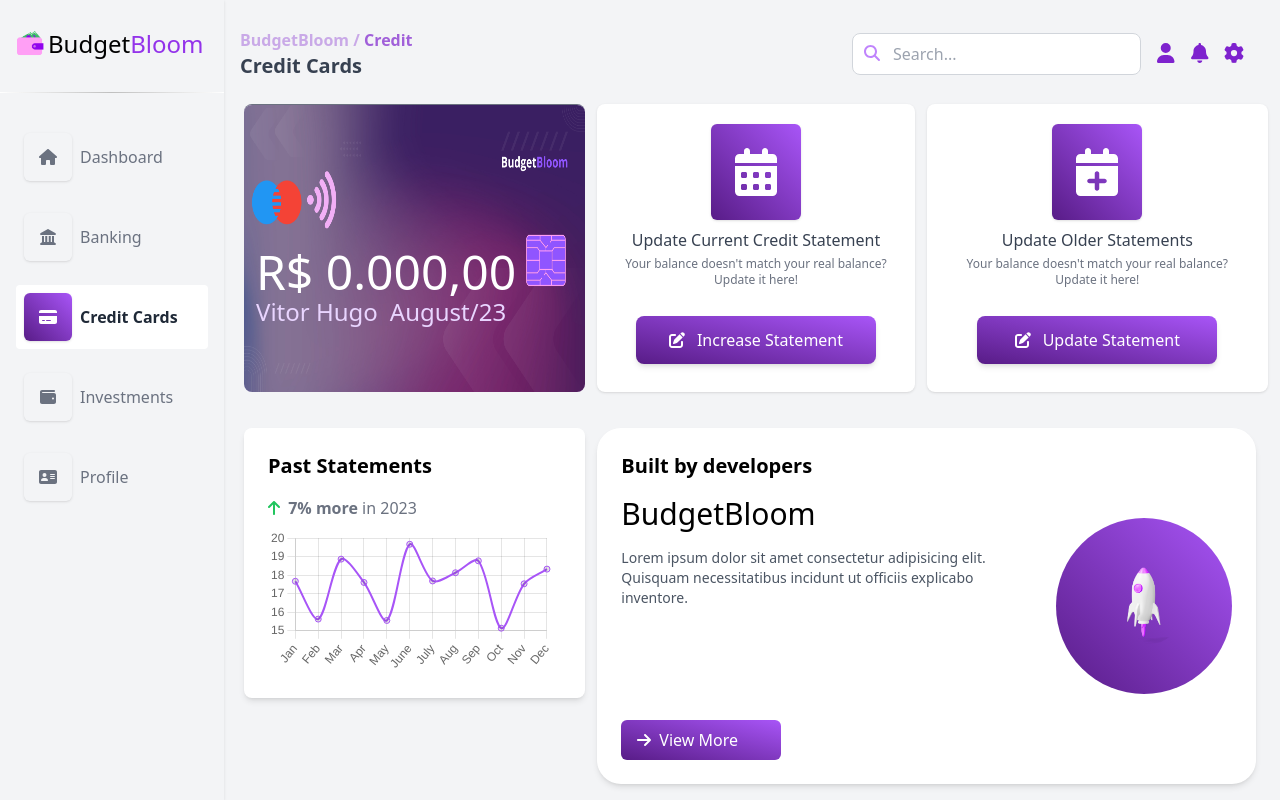
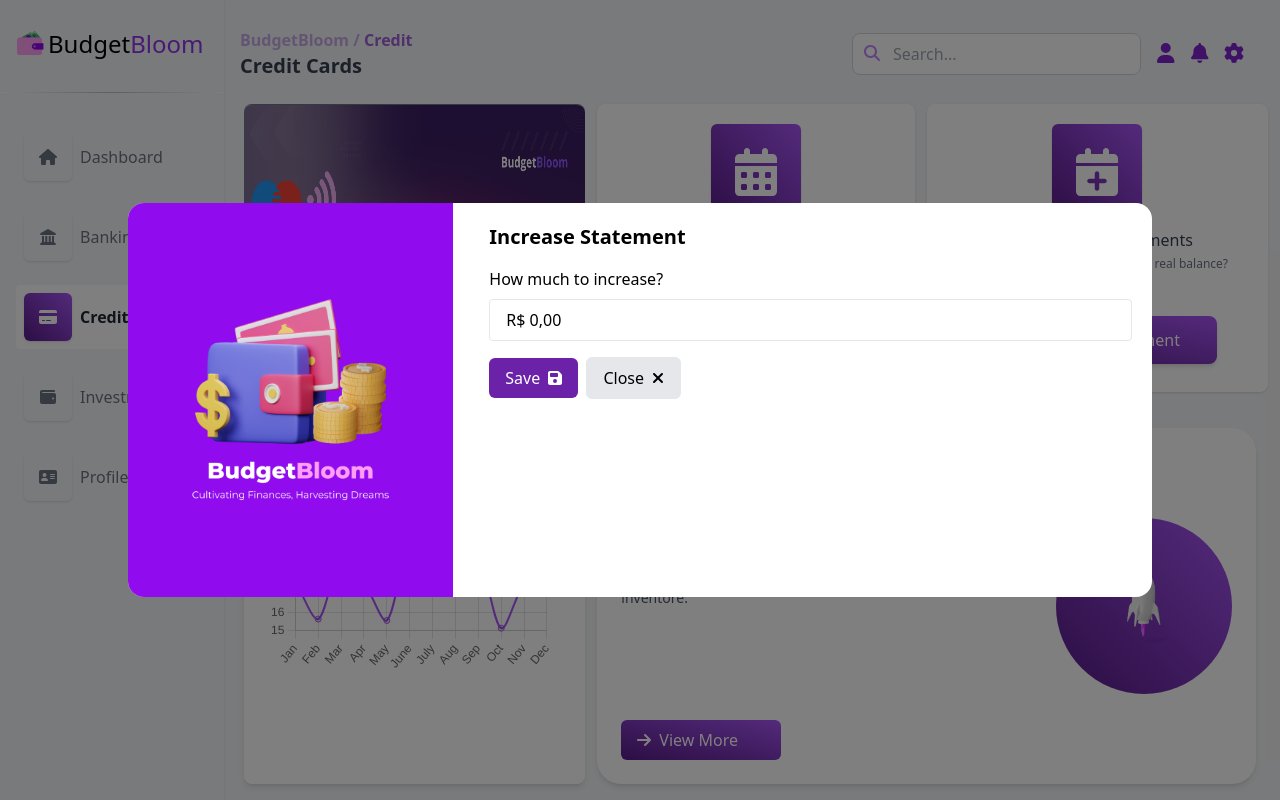
Before and after one commit to MrVitor0/BudgetBloom, a Vue app: page /credit in a window 1280 px wide. Both pictures are taken after a click on the link "Increase Statement". Built offline with nearby package versions, Linux system fonts and the light colour scheme.

Commit message:
DPT-025 <feat> Currency Input Creation

```diff
--- /dev/null
+++ b/src/components/form/BBPriceInput.vue
@@ -0,0 +1,64 @@
+<template>
+    <div class="relative">
+      <input
+        v-model="formattedValue"
+        @input="updateValue"
+        @blur="formatValue"
+        class="block w-full px-4 py-2 border rounded focus:outline-none focus:border-blue-500"
+        :placeholder="placeholder"
+        :disabled="disabled"
+      />
+    </div>
+  </template>
+
+  <script>
+  export default {
+    props: {
+      value: {
+        type: Number,
+        default: 0,
+      },
+      placeholder: {
+        type: String,
+        default: "R$ 0,00",
+      },
+      disabled: {
+        type: Boolean,
+        default: false,
+      },
+    },
+    data() {
+      return {
+        formattedValue: this.formatCurrency(this.value),
+      };
+    },
+    methods: {
+      formatCurrency(value) {
+        const formatter = new Intl.NumberFormat("pt-BR", {
+          style: "currency",
+          currency: "BRL",
+        });
+        return formatter.format(value);
+      },
+      updateValue(event) {
+        const rawValue = event.target.value
+          .replace(/\D+/g, "")
+          .replace(/^0+/, "");
+        this.formattedValue = this.formatCurrency(rawValue / 100);
+        this.$emit("input", rawValue / 100);
+      },
+      formatValue() {
+        this.formattedValue = this.formatCurrency(this.value);
+      },
+    },
+    watch: {
+      value(newVal) {
+        this.formattedValue = this.formatCurrency(newVal);
+      },
+    },
+  };
+  </script>
+
+  <style scoped>
+  /* Estilos adicionais podem ser aplicados aqui */
+  </style>
--- a/src/components/modal/BBInputModal.vue
+++ b/src/components/modal/BBInputModal.vue
@@ -1,26 +1,32 @@
 <template>
     <BBModal v-if="isInputModalVisible" @close="hideModal">
+        <div class="flex ">
+            <div class="w-1/3 pr-4">
+                <!-- Coloque sua imagem aqui -->
+                <img src="@/assets/ccstatement.png" alt="Imagem" class="max-w-full h-auto rounded-l-2xl" />
+            </div>
+            <div class="w-2/3 p-5">
                 <div>
-        <h2 class="text-xl font-semibold mb-4">Input Modal</h2>
-        <label for="input" class="block mb-2">Digite algo:</label>
-        <input
+                <h2 class="text-xl font-semibold mb-4">Increase Statement</h2>
+                <label for="input" class="block mb-2">How much to increase?</label>
+                <BBPriceInput
                     v-model="inputValue"
-          id="input"
-          class="w-full px-3 py-2 border rounded-md focus:outline-none focus:ring focus:border-blue-300"
                 />
+                </div>
                 <div class="mt-4">
                 <button
-            class="bg-blue-500 text-white px-4 py-2 rounded-md"
+                    class="bg-purple-800 text-white px-4 py-2 rounded-md  hover:bg-purple-700"
                     @click="submitInput"
                 >
-            Enviar
+                    Save  <FontAwesomeIcon class="pl-1" icon="save" />
                 </button>
                 <button
-            class="ml-2 border px-4 py-2 rounded-md"
+                    class="ml-2 border px-4 py-2 rounded-md bg-gray-200 hover:bg-gray-300"
                     @click="closeModal"
                 >
-            Fechar
+                    Close <FontAwesomeIcon class="pl-1" icon="times" />
                 </button>
+                </div>
             </div>
         </div>
     </BBModal>
@@ -28,17 +34,21 @@
 
   <script>
   import BBModal from './BBModal.vue';
+  import BBPriceInput from '@/components/form/BBPriceInput';
+  import { FontAwesomeIcon } from '@fortawesome/vue-fontawesome';
   import { mapState, mapActions } from 'vuex';
   export default {
     components: {
-      BBModal
+      BBModal,
+      FontAwesomeIcon,
+      BBPriceInput
     },
     computed: {
         ...mapState('modal', ['isInputModalVisible'])
     },
     data() {
       return {
-        inputValue: ''
+        inputValue: '424'
       };
     },
     methods: {
--- a/src/components/modal/BBModal.vue
+++ b/src/components/modal/BBModal.vue
@@ -1,7 +1,7 @@
 <template>
     <transition name="modal" appear>
       <div class="fixed inset-0 flex items-center justify-center bg-black bg-opacity-50">
-        <div class="bg-white p-6 rounded-lg w-full sm:max-w-md">
+        <div class="bg-white rounded-2xl w-full sm:max-w-5xl">
           <slot></slot>
         </div>
       </div>
--- a/src/views/Credit.vue
+++ b/src/views/Credit.vue
@@ -31,7 +31,7 @@
                            Your balance doesn't match your real balance? <br/> Update it here!
                         </div>
                         <div class="w-64">
-                        <BasicButton active="true" text="Increase Statement" icon="edit" />
+                          <BasicButton @click="showModal" active="true" text="Increase Statement" icon="edit" />
                         </div>
                     </div>
                 </div>
@@ -60,7 +60,7 @@
             <div class="flex p-2 md:pl-5 flex-wrap md:-mx-4">
                 <!-- START OVERVIEW AREA -->
                 <div class="w-full md:w-1/2 lg:w-1/3 mb-5  rounded-lg">
-                    <CreditCardChartCard />
+                    <CreditCardChartCard class="h-full" />
                 </div>
                 <div class="w-full md:w-1/2 lg:w-2/3 mb-5 px-3  rounded-lg">
                     <InfoCard
@@ -73,10 +73,9 @@
                 </div>
            </div>
        </div>
-       <div>
-            <button class="bg-blue-500 text-white px-4 py-2 rounded-md" @click="showModal">Abrir Modal</button>
-            <BBInputModal />
-        </div>
+
+       <!-- Modals-->
+        <BBInputModal />
      </div>
      <!-- PROFILE SETTINGS AREA -->
    </template>
@@ -142,11 +141,8 @@
      methods: {
         ...mapActions('modal', ['showInputModal']), // Importante: "modal" é o namespace do módulo no store
         showModal() {
-        // Chama a ação para mostrar o modal
-        this.showInputModal();
-        },
-        closeModal() {
-            this.isModalVisible = false;
+         // Chama a ação para mostrar o modal
+          this.showInputModal();
         },
      },
      computed: {
```
Also changed, not shown: src/assets/ccstatement.png (added). Lines whose indentation alone changed are shown as unchanged.
